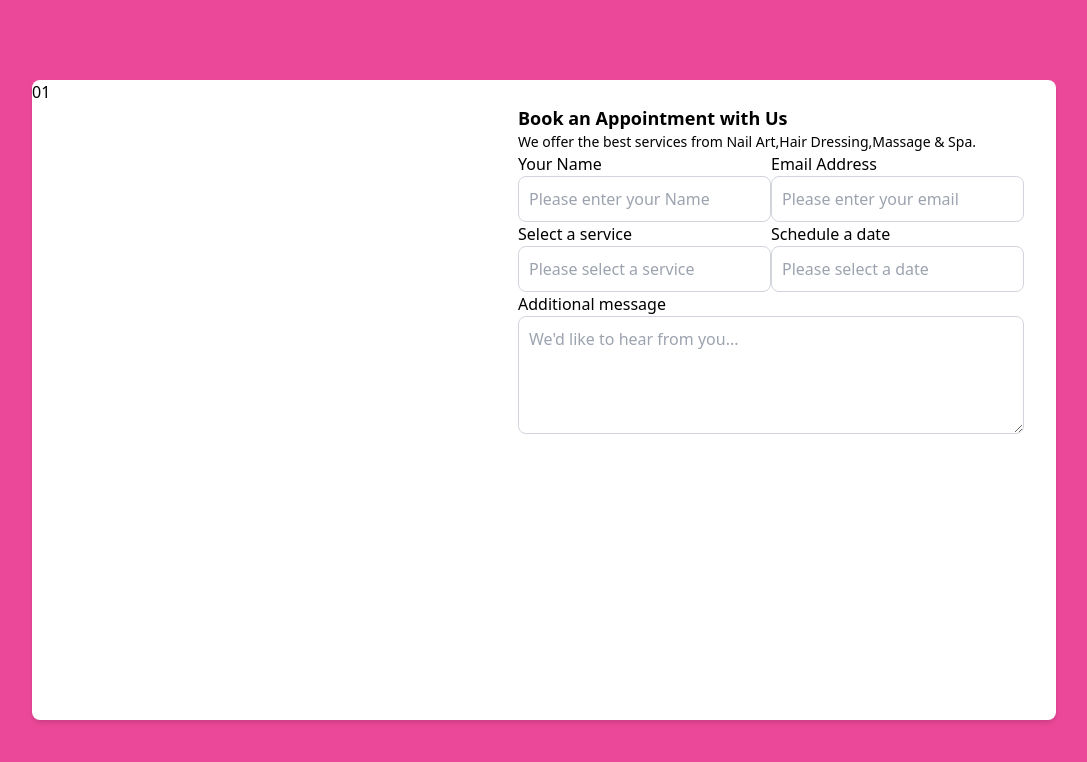
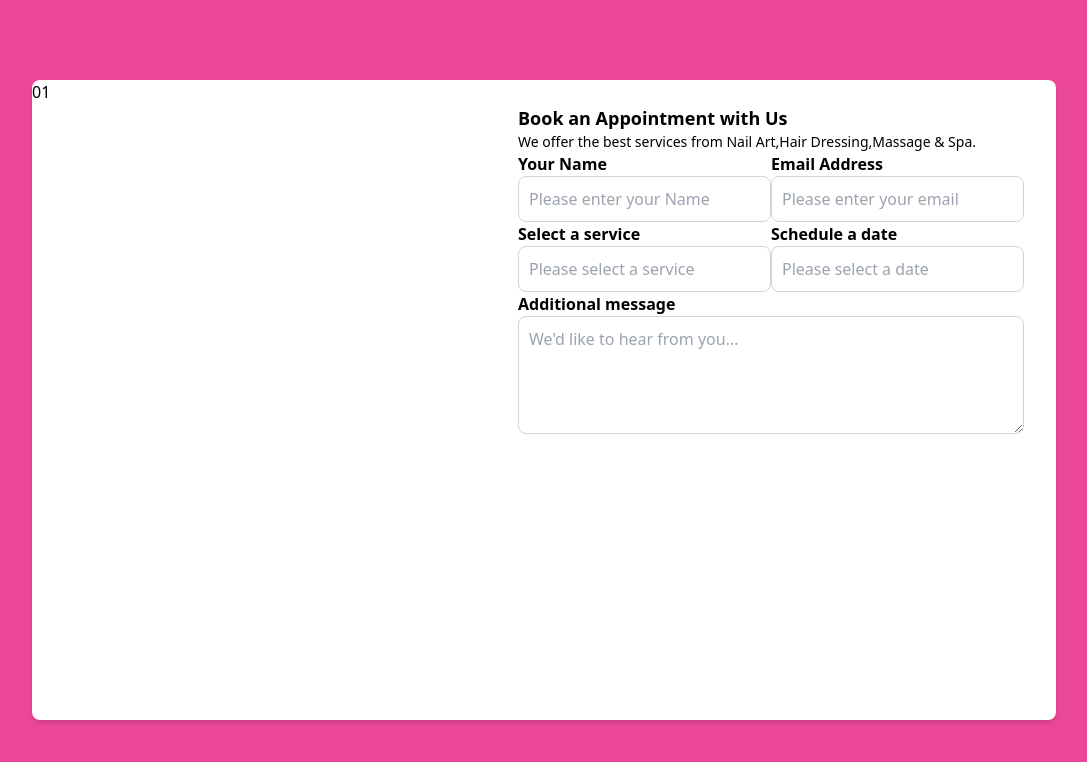
Before and after one commit to Carol254/glamHavenBooking, an Angular app: page / in a window 1280 px wide. Shown: the top 762 px of the page, without its empty margins (96-1183 px from the left). Built offline with nearby package versions, Linux system fonts and the light colour scheme.

Commit message:
few changes made

```diff
--- a/src/app/home/home.component.html
+++ b/src/app/home/home.component.html
@@ -9,27 +9,27 @@
             <form>
                 <div class="flex flex-row">
                     <div>
-                        <label>Your Name</label>
+                        <label class="font-semibold">Your Name</label>
                         <input class="basis-1/2 rounded-lg p-2.5 border border-gray-300" name="firstName" type="text" placeholder="Please enter your Name">
                     </div>
                    <div>
-                        <label>Email Address</label>
+                        <label class="font-semibold">Email Address</label>
                         <input class="basis-1/2 rounded-lg p-2.5 border border-gray-300" name="emailAdd" type="email" placeholder="Please enter your email">
                    </div>
                 </div>
 
                 <div class="flex flex-row">
                     <div>
-                        <label>Select a service </label>
+                        <label class="font-semibold">Select a service </label>
                         <input class="basis-1/2 rounded-lg p-2.5  border border-gray-300" name="service" type="text" placeholder="Please select a service">
                     </div>
                     <div>
-                        <label>Schedule a date</label>
+                        <label class="font-semibold">Schedule a date</label>
                         <input class="basis-1/2 rounded-lg p-2.5 border border-gray-300" name="appointmentDate" type="text" placeholder="Please select a date">
                     </div>
                 </div>
                 <div class="block">
-                    <label for="message" class="block">Additional message</label>
+                    <label for="message" class="block font-semibold">Additional message</label>
                     <textarea id="message" placeholder="We'd like to hear from you..." rows="4" class="block p-2.5 w-full rounded-lg  border border-gray-300 focus:shadow-outline" ></textarea>
                 </div>
             </form>
```
